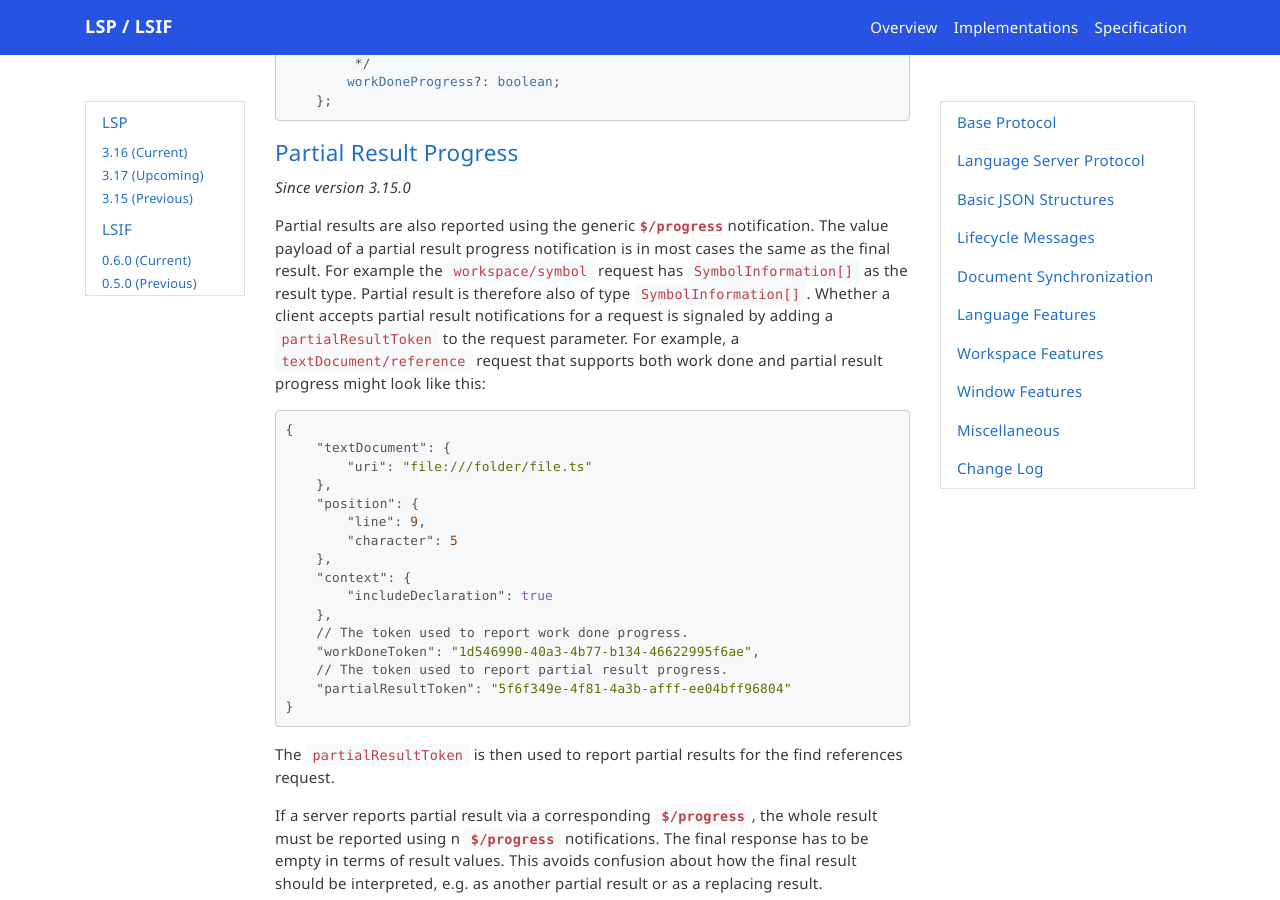
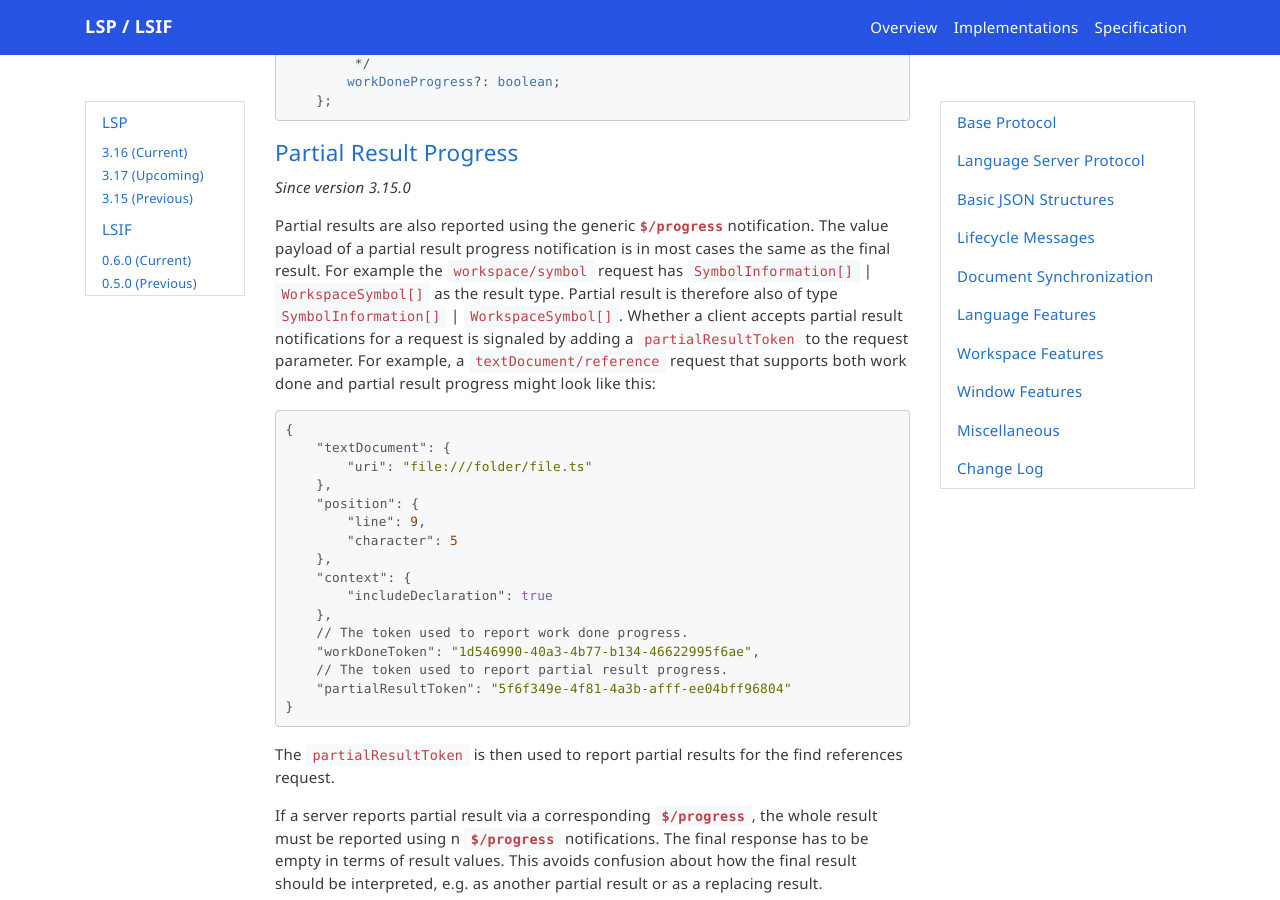
Before and after one commit to microsoft/language-server-protocol, a Jekyll site: the page built from _specifications/lsp/3.17/specification.md, in a window 1280 px wide and 900 px high, scrolled down 37717 px. Built offline with Jekyll 4.4.1, drawn with Linux system fonts in a browser that asks for light colours; nearby versions of some CDN libraries; emoji names are drawn with the system emoji font; comment, search, counter and statistics services are not loaded; some of the changed text lies outside the part shown.

Commit message:
Recommend WorkspaceSymbol

````diff
--- a/_specifications/lsp/3.17/types/partialResults.md
+++ b/_specifications/lsp/3.17/types/partialResults.md
@@ -2,7 +2,7 @@
 
 > *Since version 3.15.0*
 
-Partial results are also reported using the generic [`$/progress`](#progress) notification. The value payload of a partial result progress notification is in most cases the same as the final result. For example the `workspace/symbol` request has `SymbolInformation[]` as the result type. Partial result is therefore also of type `SymbolInformation[]`. Whether a client accepts partial result notifications for a request is signaled by adding a `partialResultToken` to the request parameter. For example, a `textDocument/reference` request that supports both work done and partial result progress might look like this:
+Partial results are also reported using the generic [`$/progress`](#progress) notification. The value payload of a partial result progress notification is in most cases the same as the final result. For example the `workspace/symbol` request has `SymbolInformation[]` \| `WorkspaceSymbol[]` as the result type. Partial result is therefore also of type `SymbolInformation[]` \| `WorkspaceSymbol[]`. Whether a client accepts partial result notifications for a request is signaled by adding a `partialResultToken` to the request parameter. For example, a `textDocument/reference` request that supports both work done and partial result progress might look like this:
 
 ```json
 {
````
Also changed, not shown: _specifications/lsp/3.17/workspace/symbol.md (+1 -1 lines).
